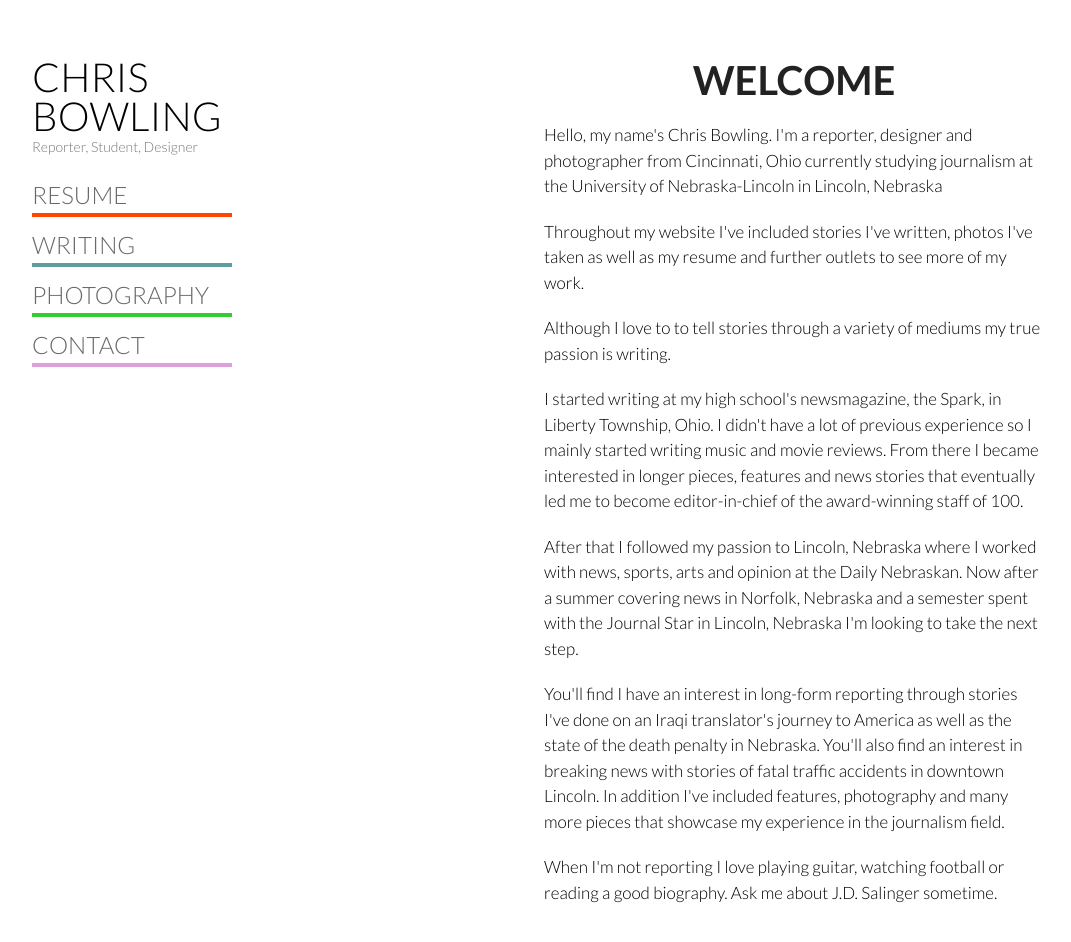
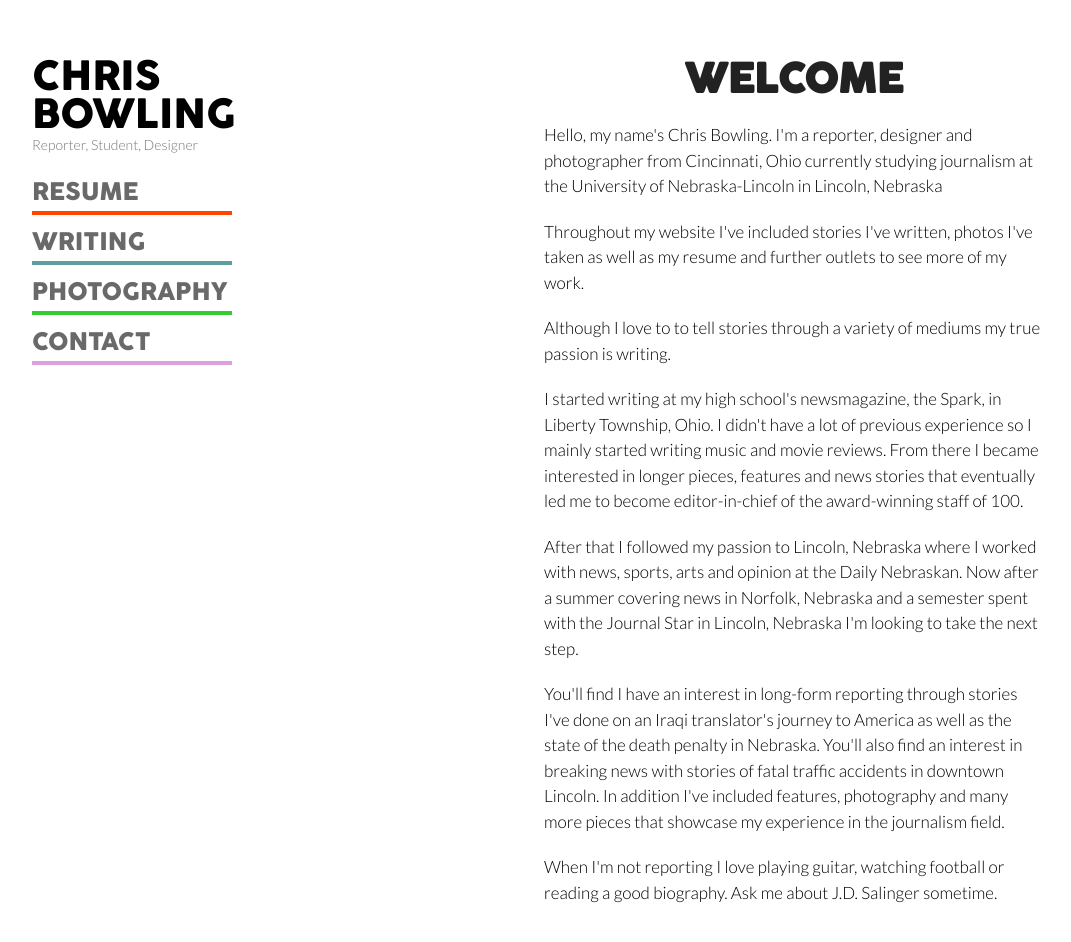
Before and after one commit to ChrisBowling/chrisbowling.github.io, a plain HTML site: page index.html in a window 1280 px wide. Shown: the whole page, without its empty margins (178-1249 px from the left). Drawn offline with Linux system fonts and the light colour scheme; a web font is replaced by a local one.

Commit message:
cocogoose fixes

```diff
--- a/stylesheets/styles.css
+++ b/stylesheets/styles.css
@@ -1,8 +1,8 @@
 @import url(https://fonts.googleapis.com/css?family=Lato:300italic,700italic,300,700);
 
 @font-face {
-    font-family:COCOGOOSE;
-    src:url(Cocogoose_trial.ttf);
+    font-family:cocogoose;
+    src:url(Cocogoose_trial.otf);
 }
 body {
   padding:50px;
@@ -278,7 +278,7 @@ footer {
     margin: 10px 0px 0px 0px;
 }
 .directorytext {
-    font-family:COCOGOOSE, Lato;
+    font-family:cocogoose, Lato;
     font-size: 24px;
     color: dimgrey;
     background-color: white;
```
Also changed, not shown: stylesheets/Cocogoose_trial.otf (added).
